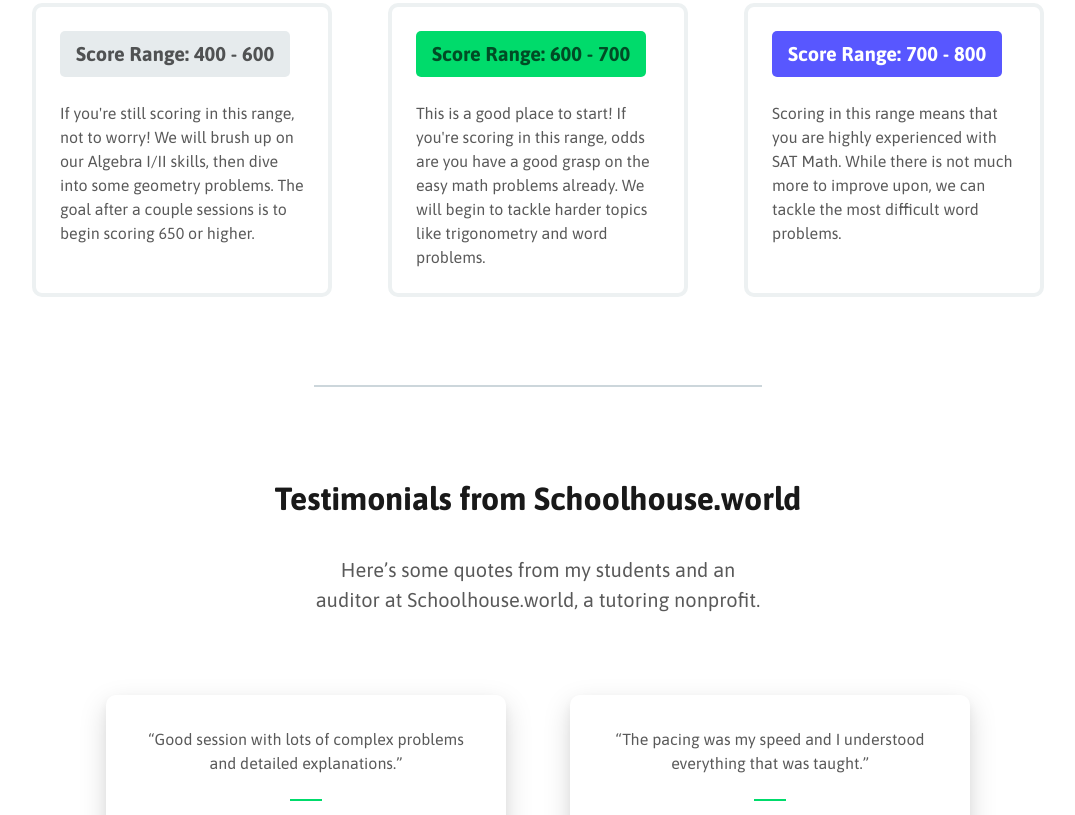
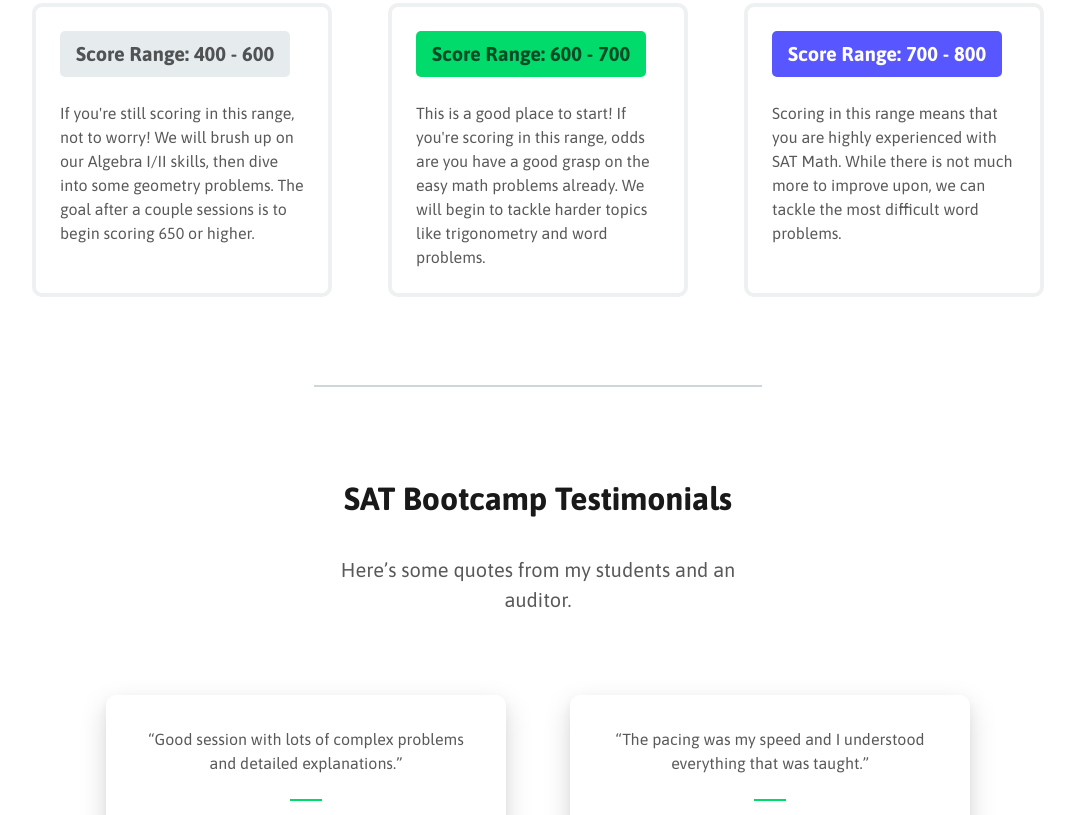
Before and after one commit to Jaiman-Pandya/Panda-Prep, a plain HTML site: page index.html in a window 1280 px wide. Shown: the part 2055-2870 px from the top of the page, without its empty margins (102-1177 px from the left). Drawn offline with Linux system fonts and the light colour scheme.

Commit message:
Update index.html

```diff
--- a/index.html
+++ b/index.html
@@ -49,7 +49,7 @@
         <div class="process-step">
           <div class="conversation-illustration illustration"></div>
           <h3>Get in Contact</h3>
-          <p>Message me through the <a  class="link" href="javascript: scrollToForm();">contact form</a>. We can decide whether to conduct sessions on Zoom, Google Meet, or Schoolhouse.world</p>
+          <p>Message me through the <a  class="link" href="javascript: scrollToForm();">contact form</a>. We can decide whether to conduct sessions on Zoom, Google Meet, or Skype.</p>
         </div>
         <div class="arrow-1"></div>
         <div class="process-step">
@@ -103,8 +103,8 @@
     <hr id="testimonial_segment">
 
     <div class="testimonial-section centre-aligned-section section">
-      <h2>Testimonials from Schoolhouse.world</h2>
-      <p class="large">Here’s some quotes from my students and an auditor at Schoolhouse.world, a tutoring nonprofit.</p>
+      <h2>SAT Bootcamp Testimonials</h2>
+      <p class="large">Here’s some quotes from my students and an auditor.</p>
       <div class="testimonial-modules">
         <div class="testimonial">
           <p>“Good session with lots of complex problems and detailed explanations.”</p>
```
